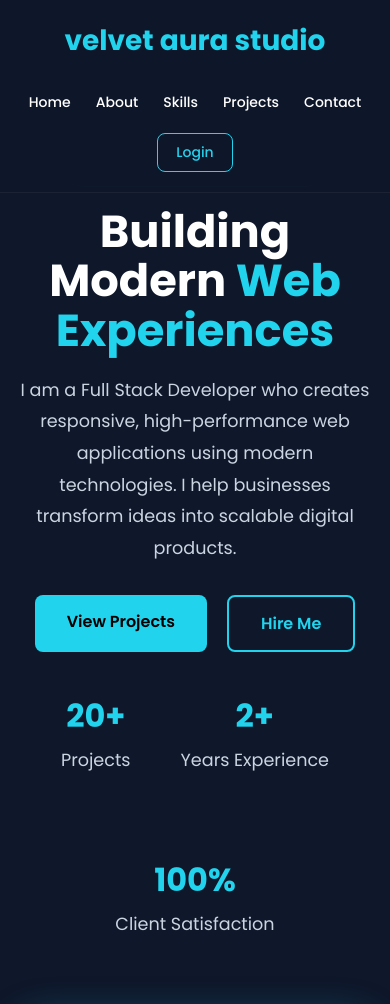
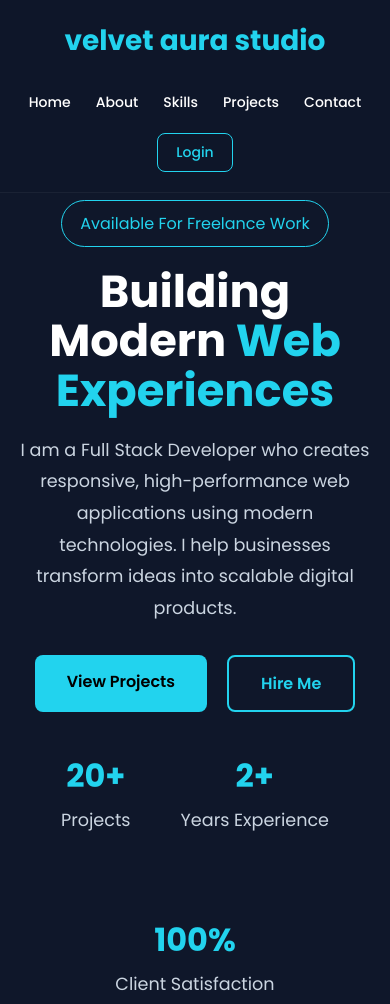
Before and after one commit to divyanshusagar17-hue/velvet-aura-studio, a plain HTML site: page index.html in a window 390 px wide. Shown: the top 1004 px of the page. Drawn offline with Linux system fonts and the light colour scheme.

Commit message:
Update mobile layout

```diff
--- a/index.html
+++ b/index.html
@@ -310,7 +310,7 @@
 .hero{
 flex-direction:column;
 text-align:center;
-padding-top:140px;
+padding-top:200px;
 }
 
 .hero h1{
```
